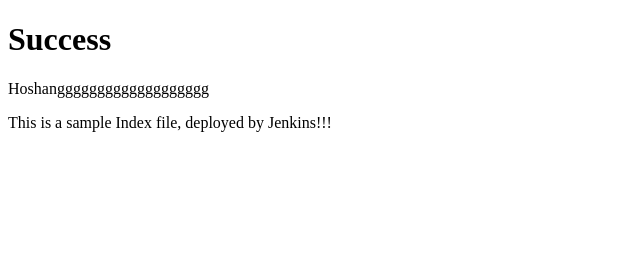
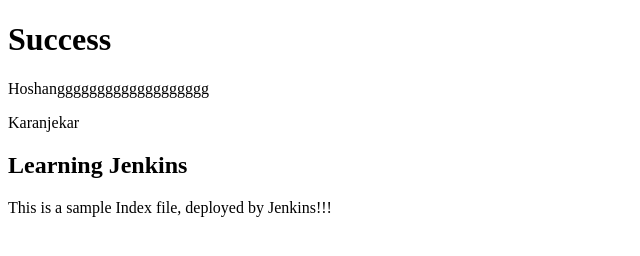
Before and after one commit to hoshangk/Test_AWS, a plain HTML site: page index.html in a window 1280 px wide. Shown: the whole page, without its empty margins (0-640 px from the left). Drawn offline with Linux system fonts and the light colour scheme.

Commit message:
Second Commmit

```diff
--- a/index.html
+++ b/index.html
@@ -7,6 +7,8 @@
 
 <h1>Success</h1>
 <p>Hoshanggggggggggggggggggg</p>
+  <p>Karanjekar</p>
+  <h2>Learning Jenkins</h2>
 <p>This is a sample Index file, deployed by Jenkins!!!</p>
 
 </body>
```
